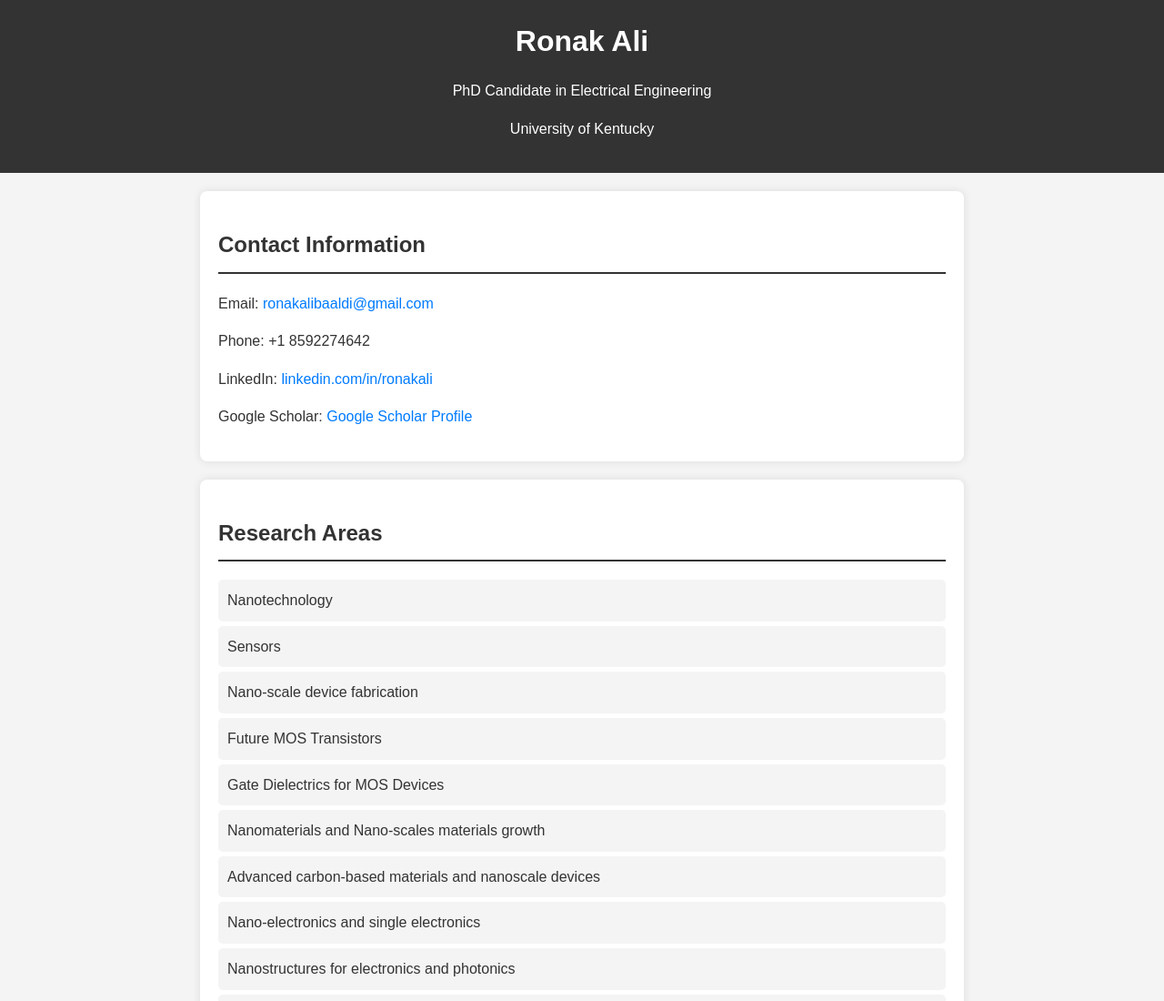
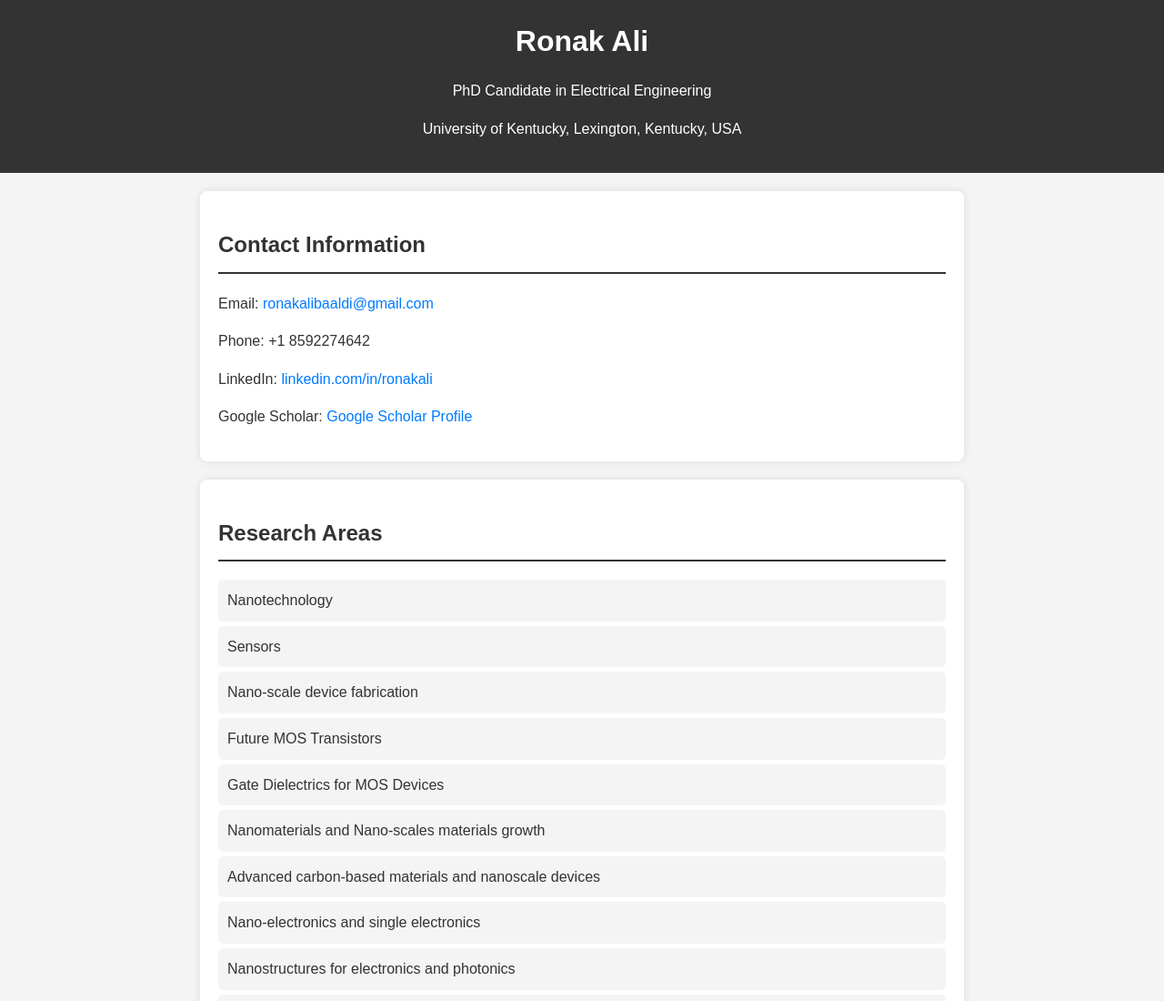
Before and after one commit to alironak/alironak.github.io, a plain HTML site: page index.html in a window 1280 px wide. Shown: the top 1100 px of the page at 91% size. Drawn offline with Linux system fonts and the light colour scheme.

Commit message:
Update index.html

```diff
--- a/index.html
+++ b/index.html
@@ -10,8 +10,10 @@
     <header>
         <h1>Ronak Ali</h1>
         <p>PhD Candidate in Electrical Engineering</p>
-        <p>University of Kentucky</p>
+        <p>University of Kentucky, Lexington, Kentucky, USA</p>
     </header>
+
+
 
     <section id="contact">
         <h2>Contact Information</h2>
@@ -20,6 +22,13 @@
         <p>LinkedIn: <a href="https://www.linkedin.com/in/ronakali/">linkedin.com/in/ronakali</a></p>
         <p>Google Scholar: <a href="https://scholar.google.com/citations?user=fE-ySbIAAAJ&hl=en">Google Scholar Profile</a></p>
     </section>
+
+
+
+
+
+
+
 
     <section id="research">
         <h2>Research Areas</h2>
```
